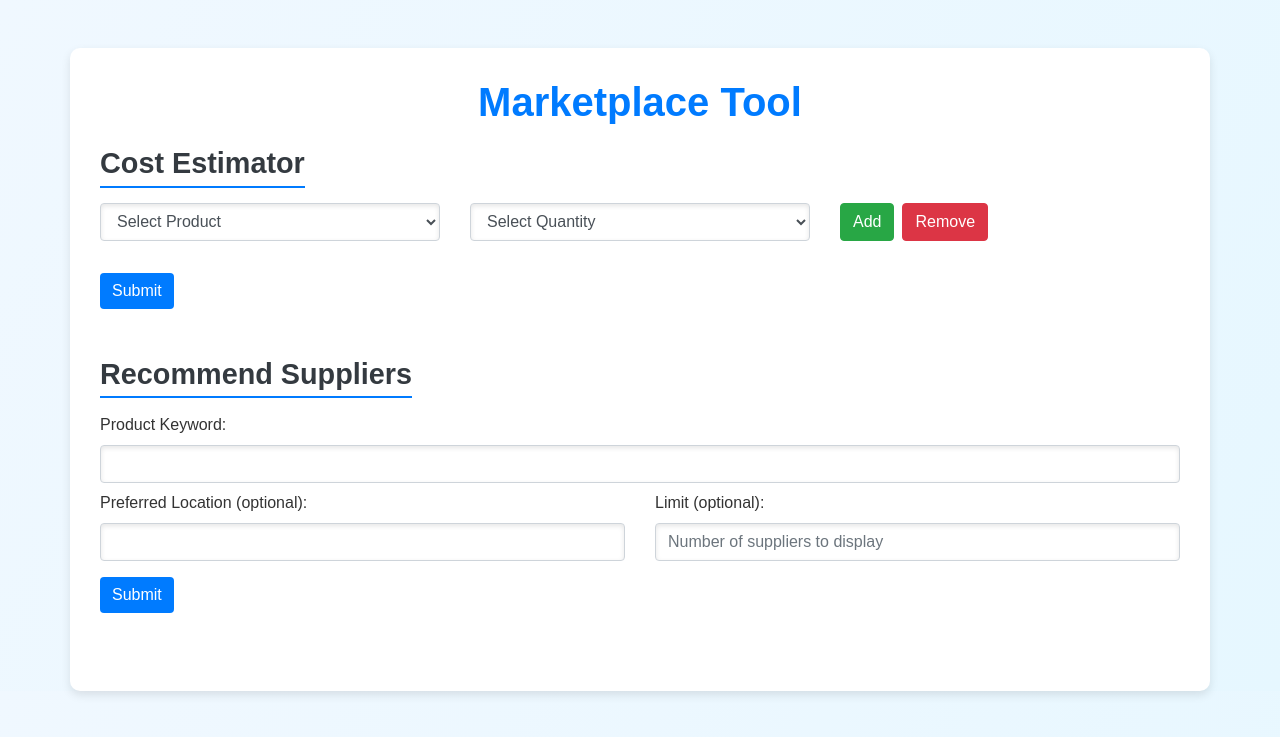
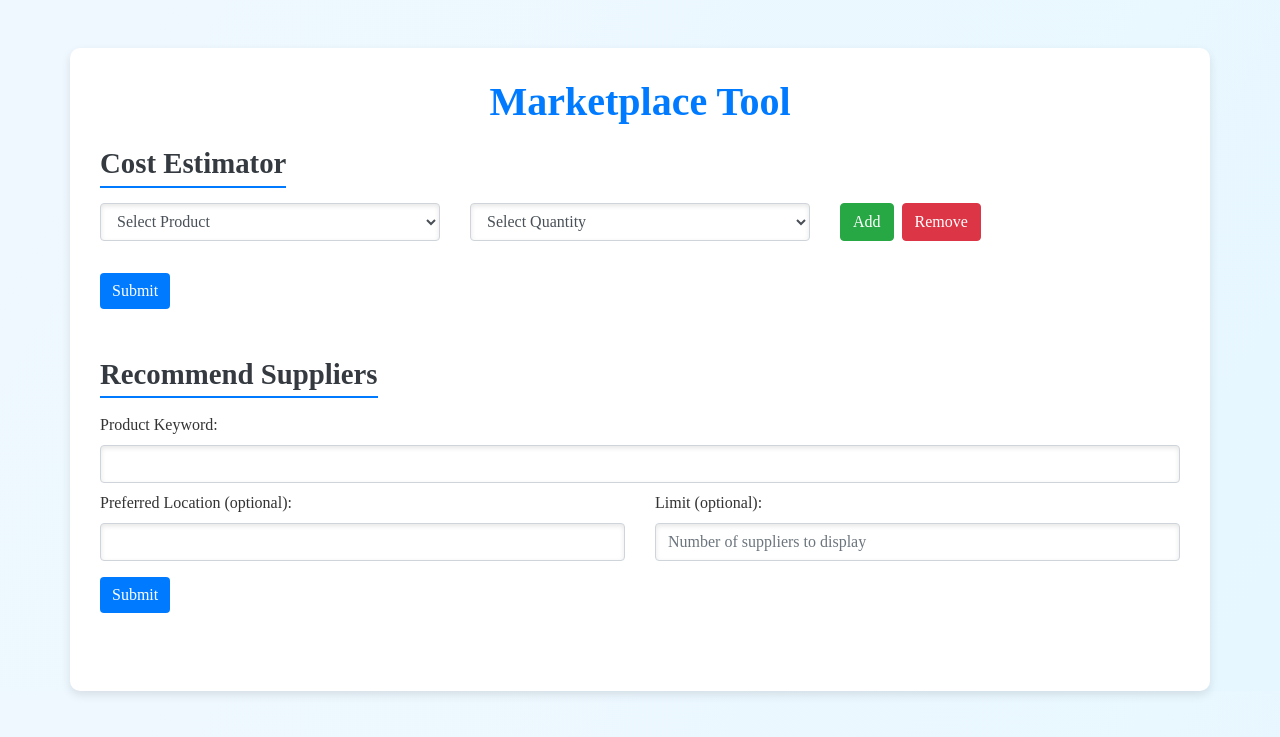
Before and after one commit to seuncology/construction_cost, a Flask app: page / in a window 1280 px wide. Shown: the top 737 px of the page. Run offline with Flask 2, Linux system fonts and the light colour scheme; some libraries are stand-ins or nearby versions.

Commit message:
Improved Look

```diff
--- a/templates/index.html
+++ b/templates/index.html
@@ -9,7 +9,7 @@
         /* Page background styling */
         body {
             background: linear-gradient(120deg, #f0f8ff, #e6f7ff); /* Soft gradient */
-            font-family: Arial, sans-serif;
+            font-family: 'Poppins', Merriweather; /* Changed font to Poppins */
             color: #333; /* Text color */
         }
 
@@ -25,6 +25,7 @@
         h2 {
             font-size: 2.5rem;
             font-weight: bold;
+            font-family:Montserrat;
             text-align: center;
             margin-bottom: 20px;
             color: #007bff; /* Bootstrap blue */
@@ -33,6 +34,7 @@
         h4 {
             font-size: 1.8rem;
             font-weight: bold;
+            font-family:Playfair Display;
             margin-bottom: 15px;
             color: #343a40; /* Bootstrap dark gray */
             border-bottom: 2px solid #007bff;
```
